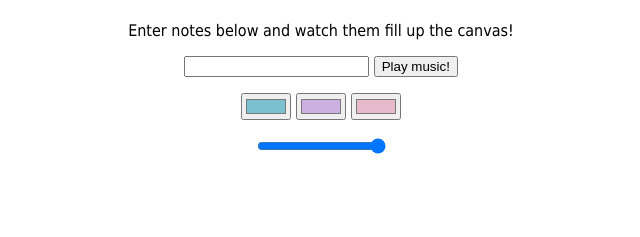
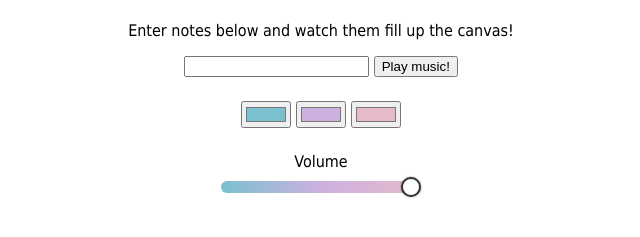
Before and after one commit to angelazheng96/sound-waves, a website: page index.html in a window 1280 px wide. Shown: the part 139-376 px from the top of the page, without its empty margins (319-959 px from the left). Drawn offline with Linux system fonts and the light colour scheme.

Commit message:
Make volume slider follow gradient

```diff
--- a/index.html
+++ b/index.html
@@ -10,7 +10,7 @@
 <body>
   <h1 class="animated-gradient-text">Oscillart</h1>
   <div>
-    <p>Enter notes below and watch them fill up the canvas!</p>
+    <div id="instructions">Enter notes below and watch them fill up the canvas!</div>
     <input type="text" id="input">
     <button id="submit" onclick="handle()">Play music!</button>
   </div>
@@ -20,7 +20,8 @@
     <input type="color" id="colour-3" value="#e6bacb">
   </div>
   <div id="volume">
-    <input type="range" min="1" max="100" value="100" id="vol-slider">
+    <div>Volume</div>
+    <input type="range" min="1" max="100" value="100" id="volume-slider">
   </div>
   <div id="container">
     <canvas id="canvas"></canvas>
--- a/main.js
+++ b/main.js
@@ -1,4 +1,4 @@
-const input = document.getElementById('input');
+const input = document.getElementById("input");
 
 // Create web audio api elements
 const audioCtx = new AudioContext();
--- a/style.css
+++ b/style.css
@@ -14,8 +14,35 @@ h1 {
   font-weight: bold;
 }
 
+#instructions {
+  margin: 1em;
+}
+
 #colour {
-  margin: 1em;
+  margin: 1.5em;
+}
+
+#volume-slider {
+  -webkit-appearance: none;
+  width: 200px;
+  height: 12px;
+  border-radius: 6px;
+  background: linear-gradient(90deg, var(--colour1), var(--colour2), var(--colour3));
+  outline: none;
+  margin: 10px 0;
+  cursor: pointer;
+}
+
+#volume-slider::-webkit-slider-thumb {
+  -webkit-appearance: none;
+  appearance: none;
+  width: 20px;
+  height: 20px;
+  border-radius: 50%;
+  background: white;
+  border: 2px solid #333;
+  box-shadow: 0 0 2px rgba(0, 0, 0, 0.5);
+  cursor: pointer;
 }
 
 #canvas {
@@ -26,9 +53,9 @@ h1 {
 
 .animated-gradient-text {
   background: linear-gradient(90deg,
-    var(--colour1),
-    var(--colour2),
-    var(--colour3));
+      var(--colour1),
+      var(--colour2),
+      var(--colour3));
   background-size: 800% 800%;
   -webkit-background-clip: text;
   -webkit-text-fill-color: transparent;
```
